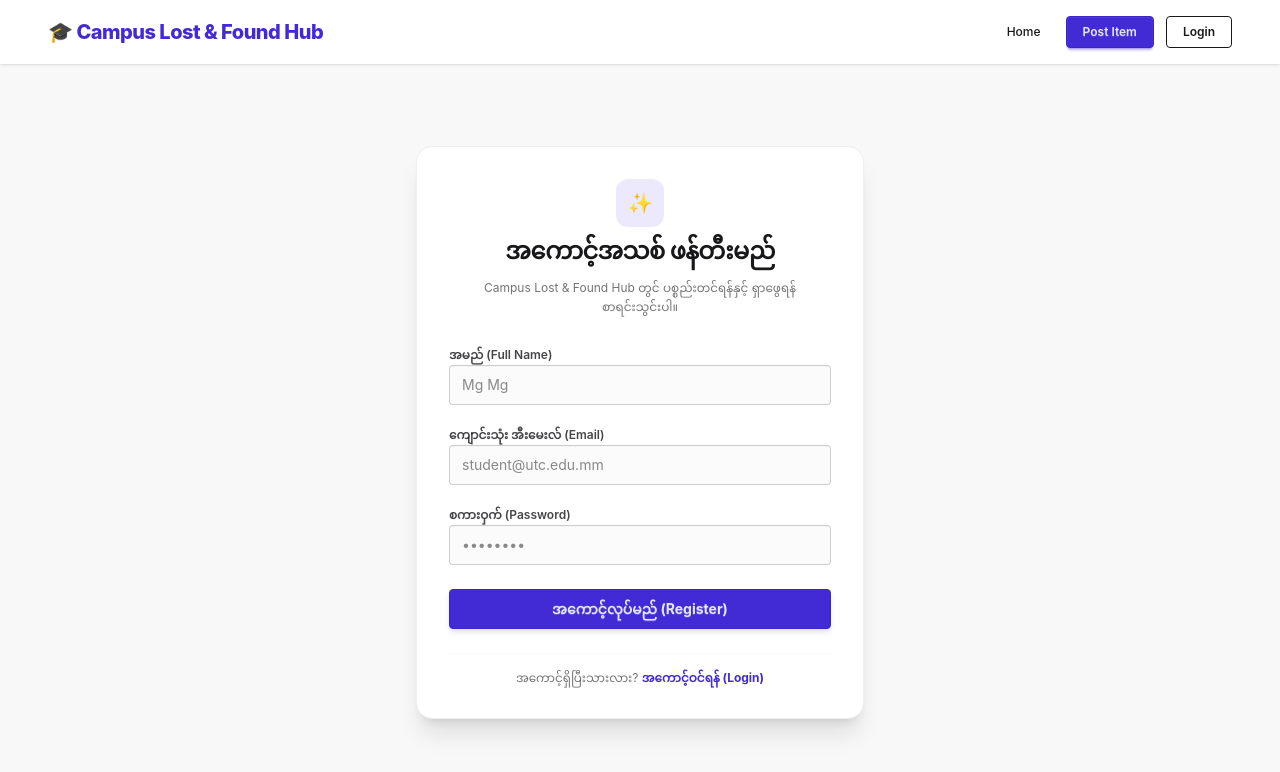
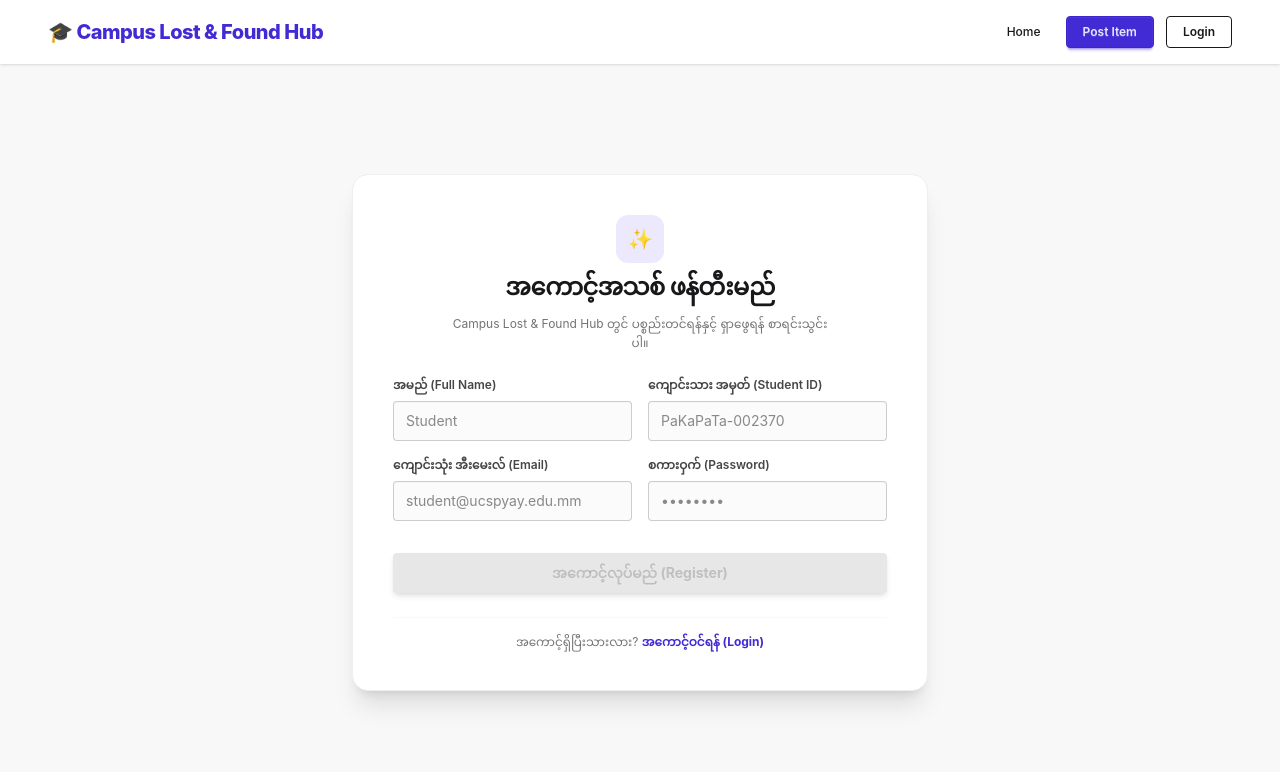
Before and after one commit to paingzinyemaung/campus-lost-and-found-hub, a React (Vite) app in the folder client/: page /register in a window 1280 px wide. Shown: the top 772 px of the page. Built offline with nearby package versions, Linux system fonts and the light colour scheme.

Commit message:
added register section

```diff
--- a/client/src/api/auth.ts
+++ b/client/src/api/auth.ts
@@ -28,3 +28,27 @@ export const login = async ({
     throw error;
   }
 };
+
+export const register = async ({
+  name,
+  email,
+  password,
+  studentId,
+}: {
+  name: string;
+  email: string;
+  password: string;
+  studentId: string;
+}) => {
+  try {
+    const res = await api.post('/auth/register', {
+      name,
+      email,
+      password,
+      studentId,
+    });
+    return res;
+  } catch (error) {
+    throw error;
+  }
+};
--- a/client/src/hook/auth.ts
+++ b/client/src/hook/auth.ts
@@ -1,5 +1,5 @@
 import { useMutation, useQuery } from '@tanstack/react-query';
-import { login, me } from '../api/auth';
+import { login, me, register } from '../api/auth';
 
 export const useMe = () => {
   return useQuery({
@@ -14,3 +14,9 @@ export const useUserLogin = () => {
     mutationFn: login,
   });
 };
+
+export const useUserRegister = () => {
+  return useMutation({
+    mutationFn: register,
+  });
+};
--- a/client/src/pages/Register.tsx
+++ b/client/src/pages/Register.tsx
@@ -1,42 +1,42 @@
 import { useState } from 'react';
 import { Link, useNavigate } from 'react-router-dom';
 import Navbar from '../components/Navbar';
+import toast from 'react-hot-toast';
+import { useUserRegister } from '../hook/auth';
 
 export default function Register() {
   const navigate = useNavigate();
   const [name, setName] = useState('');
   const [email, setEmail] = useState('');
+  const [studentId, setStudentId] = useState('');
   const [password, setPassword] = useState('');
-  const [loading, setLoading] = useState(false);
-  const [error, setError] = useState('');
 
-  const handleRegister = async (e: React.FormEvent) => {
+  const { mutate: register, isPending } = useUserRegister();
+
+  const handleRegister = (e: React.SubmitEvent<HTMLFormElement>) => {
     e.preventDefault();
-    setError('');
-    setLoading(true);
-
-    try {
-      // Backend API Integration (ဥပမာ - Register API ခေါ်မည့်နေရာ)
-      // ယာယီအနေဖြင့် 1 စက္ကန့် စောင့်ခိုင်းထားပါသည်
-      await new Promise((resolve) => setTimeout(resolve, 1000));
-
-      // အောင်မြင်ပါက Login Page သို့မဟုတ် Dashboard သို့ ပို့မည်
+    // console.log(name, email, password);
+    register(
+      { name, email, password, studentId },
+      {
+        onError: (e: any) => {
+          toast.error(e.response.data.message);
+        },
+        onSuccess: (res: any) => {
+          console.log(res);
+          toast.success(res.data.message);
           navigate('/login');
-    } catch (err: any) {
-      setError(
-        'စာရင်းသွင်းရာတွင် အမှားအယွင်းရှိပါသည်။ ကျေးဇူးပြု၍ ထပ်ကြိုးစားပါ။',
+        },
+      },
     );
-    } finally {
-      setLoading(false);
-    }
   };
 
   return (
     <div className="min-h-screen bg-base-200 flex flex-col font-sans">
       <Navbar />
 
-      <div className="flex-1 flex items-center justify-center px-4 py-12">
-        <div className="max-w-md w-full bg-base-100 border border-base-300 rounded-2xl shadow-xl p-8 space-y-6">
+      <div className="flex-1 flex items-center justify-center px-4 py-8">
+        <div className="max-w-xl w-full bg-base-100 border border-base-300 rounded-2xl shadow-xl p-8 md:p-10 space-y-6">
           {/* Header Title & Emoji */}
           <div className="text-center space-y-2">
             <div className="inline-flex items-center justify-center w-12 h-12 rounded-xl bg-primary/10 text-primary text-xl mb-1">
@@ -45,58 +45,73 @@ export default function Register() {
             <h1 className="text-xl md:text-2xl font-bold tracking-tight text-base-content leading-relaxed">
               အကောင့်အသစ် ဖန်တီးမည်
             </h1>
-            <p className="text-xs text-base-content/60 leading-relaxed max-w-xs mx-auto">
+            <p className="text-xs text-base-content/60 leading-relaxed max-w-sm mx-auto">
               Campus Lost & Found Hub တွင် ပစ္စည်းတင်ရန်နှင့် ရှာဖွေရန်
               စာရင်းသွင်းပါ။
             </p>
           </div>
 
-          {/* Error Alert */}
-          {error && (
-            <div className="alert alert-error text-xs py-2 shadow-sm">
-              <span>{error}</span>
-            </div>
-          )}
-
           {/* Form */}
           <form onSubmit={handleRegister} className="space-y-4">
+            <div className="grid grid-cols-1 md:grid-cols-2 gap-4">
               {/* Name Field */}
-            <div className="space-y-1.5">
-              <label className="text-xs font-semibold text-base-content/80">
+              <div className="space-y-2">
+                <label className="block text-xs font-semibold text-base-content/80">
                   အမည် (Full Name)
                 </label>
                 <input
                   type="text"
                   required
+                  disabled={isPending}
                   value={name}
                   onChange={(e) => setName(e.target.value)}
-                placeholder="Mg Mg"
+                  placeholder="Student"
                   className="input input-bordered input-sm md:input-md w-full text-sm bg-base-200/50 focus:bg-base-100"
                 />
               </div>
 
+              {/* Student ID Field */}
+              <div className="space-y-2">
+                <label className="block text-xs font-semibold text-base-content/80">
+                  ကျောင်းသား အမှတ် (Student ID)
+                </label>
+                <input
+                  type="text"
+                  required
+                  disabled={isPending}
+                  value={studentId}
+                  onChange={(e) => setStudentId(e.target.value)}
+                  placeholder="PaKaPaTa-002370"
+                  className="input input-bordered input-sm md:input-md w-full text-sm bg-base-200/50 focus:bg-base-100"
+                />
+              </div>
+            </div>
+
+            <div className="grid grid-cols-1 md:grid-cols-2 gap-4">
               {/* Email Field */}
-            <div className="space-y-1.5">
-              <label className="text-xs font-semibold text-base-content/80">
+              <div className="space-y-2">
+                <label className="block text-xs font-semibold text-base-content/80">
                   ကျောင်းသုံး အီးမေးလ် (Email)
                 </label>
                 <input
                   type="email"
                   required
                   value={email}
+                  disabled={isPending}
                   onChange={(e) => setEmail(e.target.value)}
-                placeholder="student@utc.edu.mm"
+                  placeholder="student@ucspyay.edu.mm"
                   className="input input-bordered input-sm md:input-md w-full text-sm bg-base-200/50 focus:bg-base-100"
                 />
               </div>
 
               {/* Password Field */}
-            <div className="space-y-1.5">
-              <label className="text-xs font-semibold text-base-content/80">
+              <div className="space-y-2">
+                <label className="block text-xs font-semibold text-base-content/80">
                   စကားဝှက် (Password)
                 </label>
                 <input
                   type="password"
+                  disabled={isPending}
                   required
                   value={password}
                   onChange={(e) => setPassword(e.target.value)}
@@ -104,16 +119,19 @@ export default function Register() {
                   className="input input-bordered input-sm md:input-md w-full text-sm bg-base-200/50 focus:bg-base-100"
                 />
               </div>
+            </div>
 
             {/* Submit Button */}
             <button
               type="submit"
-              disabled={loading}
-              className={`btn btn-primary w-full text-sm font-bold shadow-md mt-2 ${
-                loading ? 'loading' : ''
+              disabled={!name || !email || !password || !studentId || isPending}
+              className={`btn btn-primary w-full text-sm font-bold shadow-md mt-4 ${
+                isPending ? 'loading' : ''
               }`}
             >
-              {loading ? 'စာရင်းသွင်းနေပါသည်...' : 'အကောင့်လုပ်မည် (Register)'}
+              {isPending
+                ? 'စာရင်းသွင်းနေပါသည်...'
+                : 'အကောင့်လုပ်မည် (Register)'}
             </button>
           </form>
 
```
Also changed, not shown: 1 other file (tests, documents, lock files or other folders). Lines whose indentation alone changed are shown as unchanged.
